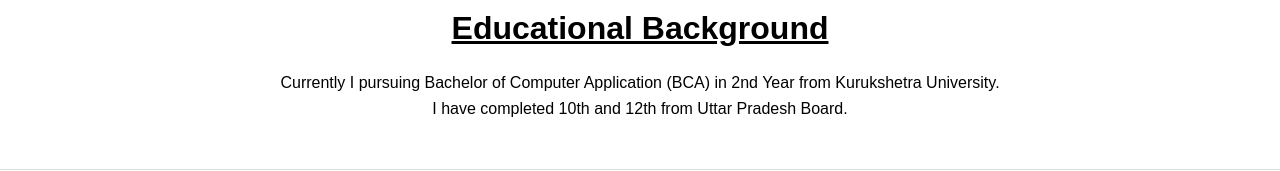
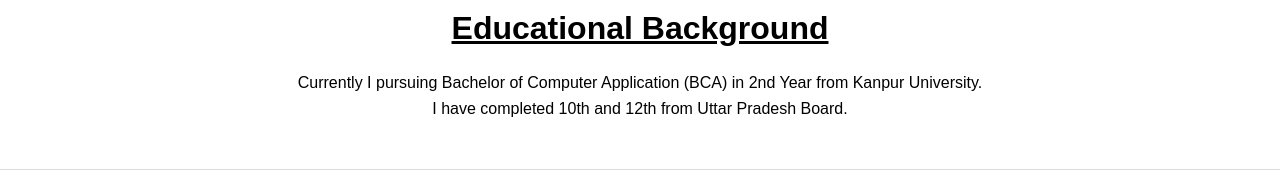
Before and after one commit to Durgesh8249/codealpha_Tasks, a plain HTML site: page task3/index.html in a window 1280 px wide. Shown: the part 724-895 px from the top of the page. Drawn offline with Linux system fonts and the light colour scheme.

Commit message:
Update index.html

```diff
--- a/task3/index.html
+++ b/task3/index.html
@@ -35,7 +35,7 @@
 
     <section id="education">
         <h1>Educational Background</h1>
-        <p>Currently I pursuing Bachelor of Computer Application (BCA) in 2nd Year from Kurukshetra University.<br>
+        <p>Currently I pursuing Bachelor of Computer Application (BCA) in 2nd Year from Kanpur University.<br>
             I have completed 10th and 12th from Uttar Pradesh Board.</p>
     </section>
 
```
